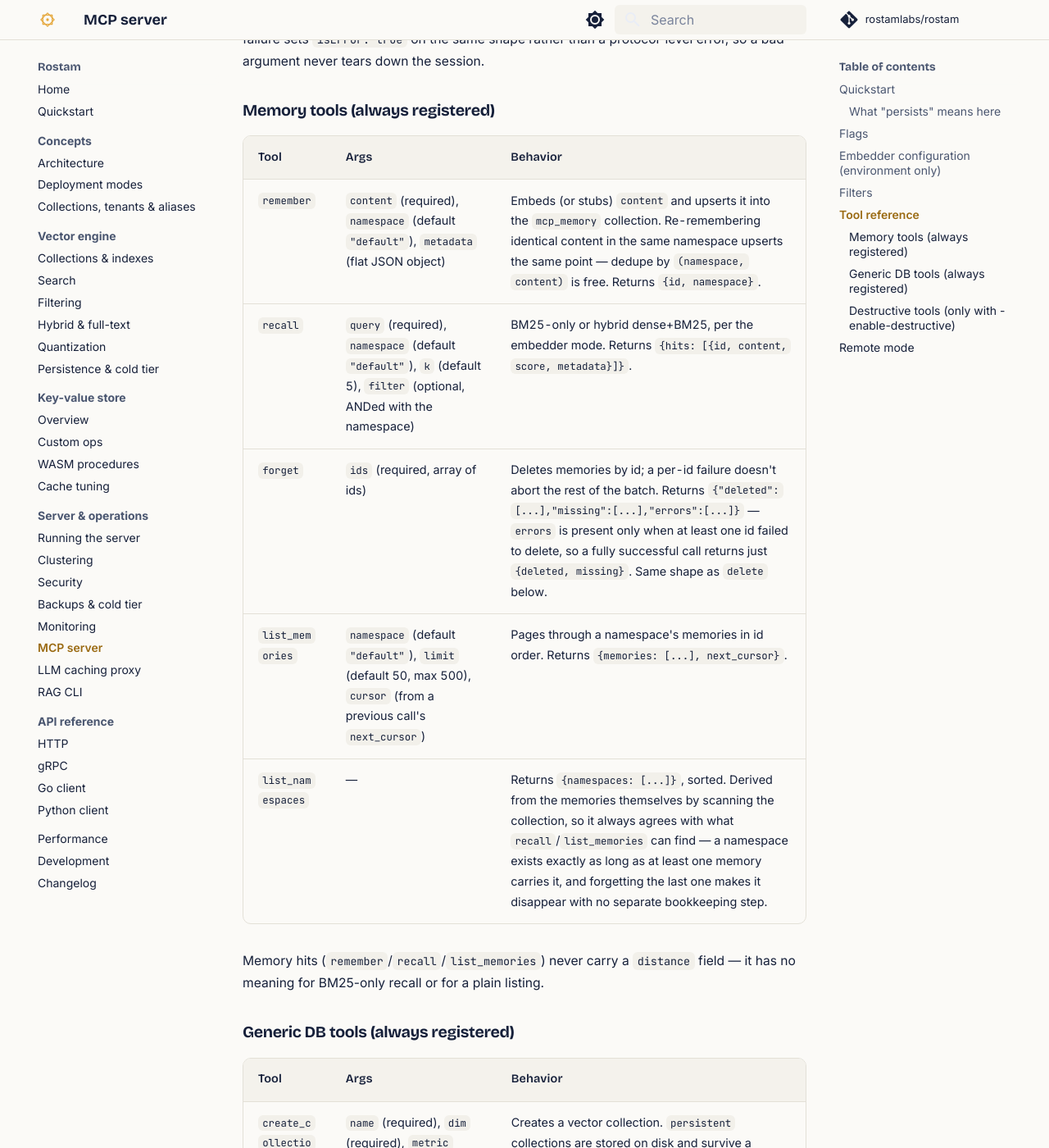
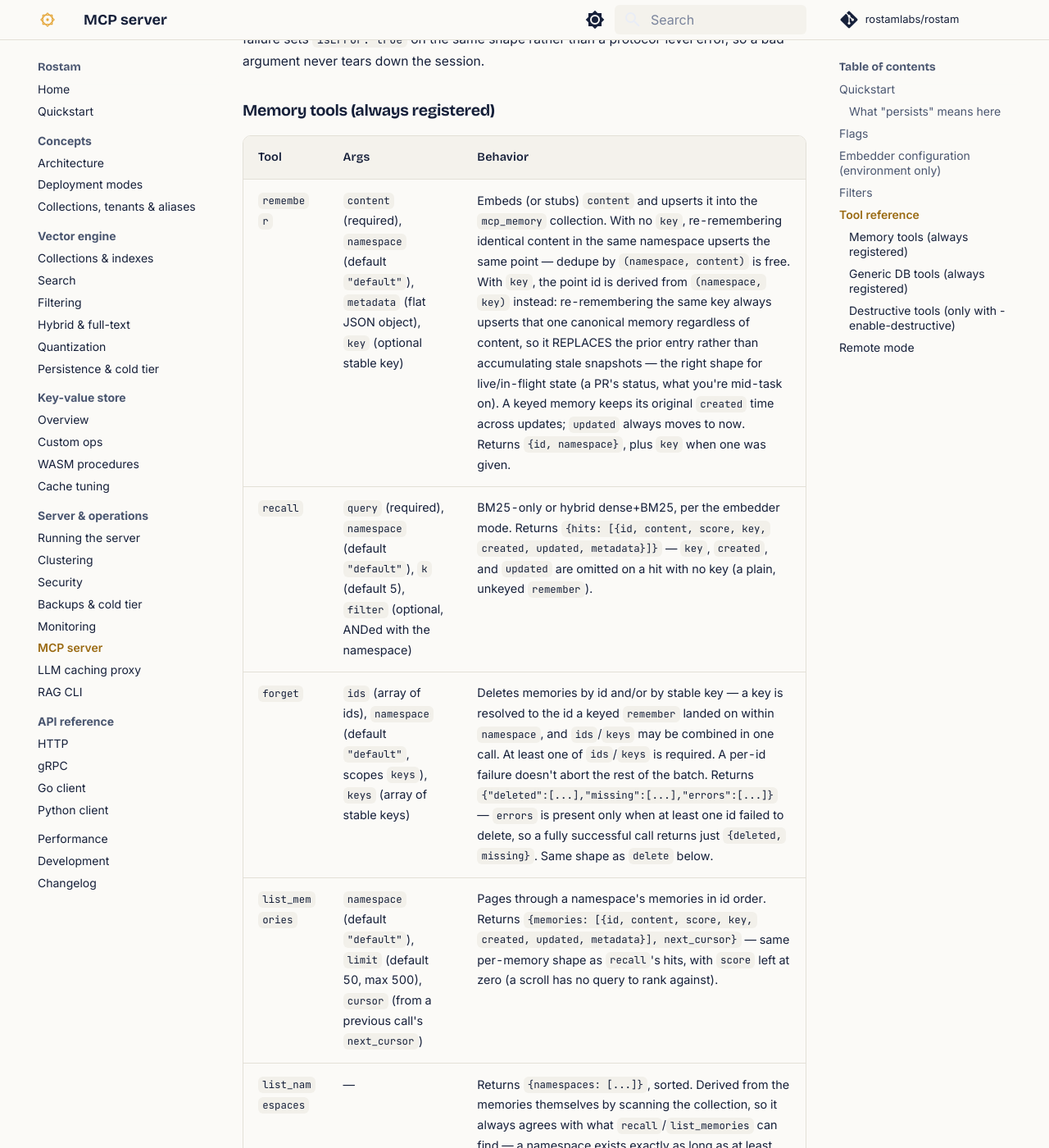
Before and after one commit to Keivan-S/rostam, an MkDocs documentation site: the page built from docs/server/mcp.md, in a window 1280 px wide and 1400 px high, scrolled down 4777 px. Shown: the whole window at 82% size. Built offline with MkDocs 1.6.1 and Material for MkDocs 9.7.7, drawn with Linux system fonts in a browser that asks for light colours; comment, search, counter and statistics services are not loaded; some of the changed text lies outside the part shown.

Commit message:
docs(mcp): document keyed memory + teach the keyed-state doctrine

```diff
--- a/docs/server/mcp.md
+++ b/docs/server/mcp.md
@@ -182,14 +182,18 @@ than a protocol-level error, so a bad argument never tears down the session.
 
 | Tool | Args | Behavior |
 |---|---|---|
-| `remember` | `content` (required), `namespace` (default `"default"`), `metadata` (flat JSON object) | Embeds (or stubs) `content` and upserts it into the `mcp_memory` collection. Re-remembering identical content in the same namespace upserts the same point — dedupe by `(namespace, content)` is free. Returns `{id, namespace}`. |
-| `recall` | `query` (required), `namespace` (default `"default"`), `k` (default 5), `filter` (optional, ANDed with the namespace) | BM25-only or hybrid dense+BM25, per the embedder mode. Returns `{hits: [{id, content, score, metadata}]}`. |
-| `forget` | `ids` (required, array of ids) | Deletes memories by id; a per-id failure doesn't abort the rest of the batch. Returns `{"deleted":[...],"missing":[...],"errors":[...]}` — `errors` is present only when at least one id failed to delete, so a fully successful call returns just `{deleted, missing}`. Same shape as `delete` below. |
-| `list_memories` | `namespace` (default `"default"`), `limit` (default 50, max 500), `cursor` (from a previous call's `next_cursor`) | Pages through a namespace's memories in id order. Returns `{memories: [...], next_cursor}`. |
+| `remember` | `content` (required), `namespace` (default `"default"`), `metadata` (flat JSON object), `key` (optional stable key) | Embeds (or stubs) `content` and upserts it into the `mcp_memory` collection. With no `key`, re-remembering identical content in the same namespace upserts the same point — dedupe by `(namespace, content)` is free. With `key`, the point id is derived from `(namespace, key)` instead: re-remembering the same key always upserts that one canonical memory regardless of content, so it REPLACES the prior entry rather than accumulating stale snapshots — the right shape for live/in-flight state (a PR's status, what you're mid-task on). A keyed memory keeps its original `created` time across updates; `updated` always moves to now. Returns `{id, namespace}`, plus `key` when one was given. |
+| `recall` | `query` (required), `namespace` (default `"default"`), `k` (default 5), `filter` (optional, ANDed with the namespace) | BM25-only or hybrid dense+BM25, per the embedder mode. Returns `{hits: [{id, content, score, key, created, updated, metadata}]}` — `key`, `created`, and `updated` are omitted on a hit with no key (a plain, unkeyed `remember`). |
+| `forget` | `ids` (array of ids), `namespace` (default `"default"`, scopes `keys`), `keys` (array of stable keys) | Deletes memories by id and/or by stable key — a key is resolved to the id a keyed `remember` landed on within `namespace`, and `ids`/`keys` may be combined in one call. At least one of `ids`/`keys` is required. A per-id failure doesn't abort the rest of the batch. Returns `{"deleted":[...],"missing":[...],"errors":[...]}` — `errors` is present only when at least one id failed to delete, so a fully successful call returns just `{deleted, missing}`. Same shape as `delete` below. |
+| `list_memories` | `namespace` (default `"default"`), `limit` (default 50, max 500), `cursor` (from a previous call's `next_cursor`) | Pages through a namespace's memories in id order. Returns `{memories: [{id, content, score, key, created, updated, metadata}], next_cursor}` — same per-memory shape as `recall`'s hits, with `score` left at zero (a scroll has no query to rank against). |
 | `list_namespaces` | — | Returns `{namespaces: [...]}`, sorted. Derived from the memories themselves by scanning the collection, so it always agrees with what `recall`/`list_memories` can find — a namespace exists exactly as long as at least one memory carries it, and forgetting the last one makes it disappear with no separate bookkeeping step. |
 
 Memory hits (`remember`/`recall`/`list_memories`) never carry a `distance`
 field — it has no meaning for BM25-only recall or for a plain listing.
+
+`created`/`updated` are Unix seconds. They exist to let an agent tell a fresh
+keyed memory from a stale one at a glance — e.g. "this PR-status memory was
+last `updated` 3 days ago" — without parsing `content`.
 
 ### Generic DB tools (always registered)
 
```
Also changed, not shown: 3 other files.
